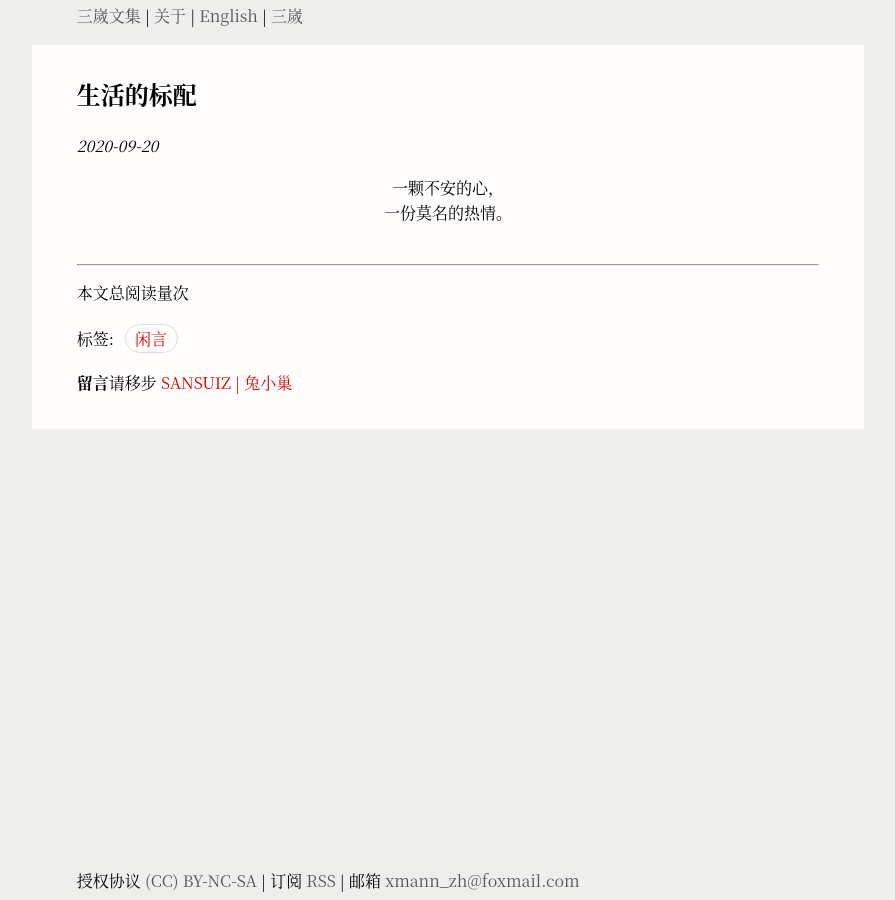
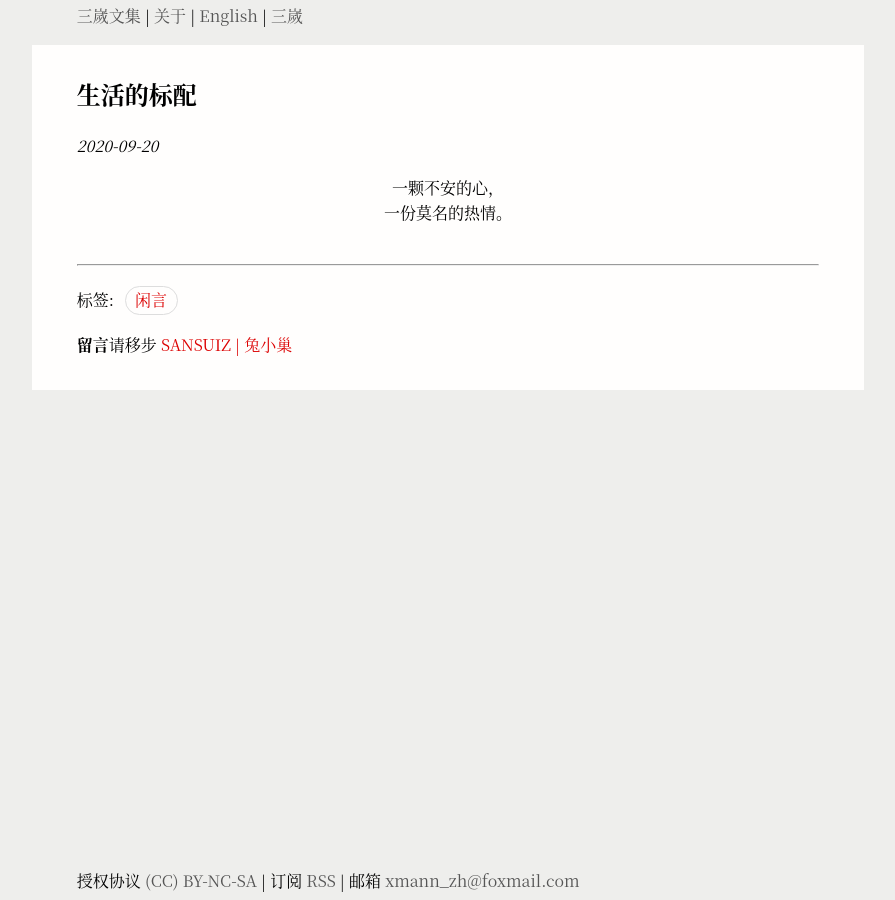
Before and after one commit to Sansuiz/wenji, a Jekyll site: the page built from _posts/2020/2020-09-20-sheng-huo.md, in a window 1280 px wide. Shown: the whole page, without its empty margins (192-1087 px from the left). Built offline with Jekyll 4.4.1, drawn with Linux system fonts in a browser that asks for light colours; comment, search, counter and statistics services are not loaded.

Commit message:
busuanzi

```diff
--- a/_includes/cnhead.html
+++ b/_includes/cnhead.html
@@ -12,7 +12,4 @@
 	<!-- Favicon -->
 	<link rel="shortcut icon" href="{{ site.baseurl }}/img/favicon.ico">
 
-	<script async src="//dn-lbstatics.qbox.me/busuanzi/2.3/busuanzi.pure.mini.js">
-	</script>
-
 </head>
--- a/_includes/head.html
+++ b/_includes/head.html
@@ -12,7 +12,4 @@
 	<!-- Favicon -->
 	<link rel="shortcut icon" href="{{ site.baseurl }}/img/favicon.ico">
 
-	<script async src="//dn-lbstatics.qbox.me/busuanzi/2.3/busuanzi.pure.mini.js">
-	</script>
-
 </head>
--- a/_layouts/cnmath.html
+++ b/_layouts/cnmath.html
@@ -10,7 +10,6 @@ layout: cndefault
 </article>
 <div id="info-bottom">
 <hr>
-<p>本文总阅读量<span id="busuanzi_value_page_pv"></span>次</p>
 <p>标签: {% for tag in page.tags %}<block class="blog-tag"><a href="/wenji/cnarchive/#{{tag}}">{{ tag }}</a></block>{% endfor %}</p>
 <p><b>留言</b>请移步 <a href="https://support.qq.com/products/315295"> SANSUIZ | 兔小巢 </a> </p>
 </div>
--- a/_layouts/cnpost.html
+++ b/_layouts/cnpost.html
@@ -20,7 +20,6 @@ layout: cndefault
 </article>
 <div id="info-bottom">
 <hr>
-<p>本文总阅读量<span id="busuanzi_value_page_pv"></span>次</p>
 <p>标签: {% for tag in page.tags %}<block class="blog-tag"><a href="/wenji/cnarchive/#{{tag}}">{{ tag }}</a></block>{% endfor %}</p>
 <p><b>留言</b>请移步 <a href="https://support.qq.com/products/315295"> SANSUIZ | 兔小巢 </a> </p>
 </div>
--- a/_layouts/math.html
+++ b/_layouts/math.html
@@ -10,7 +10,6 @@ layout: default
 </article>
 <div id="info-bottom">
 <hr>
-<p>This article has been read<span id="busuanzi_value_page_pv"></span>times</p>
 <p>Tags: {% for tag in page.tags %}<block class="blog-tag"><a href="/wenji/archive/#{{tag}}">{{ tag }}</a></block>{% endfor %}</p>
 <p><b>Feedback</b> in <a href="https://support.qq.com/products/315295"> SANSUIZ | 兔小巢 </a> </p>
 </div>
--- a/_layouts/post.html
+++ b/_layouts/post.html
@@ -20,7 +20,6 @@ layout: default
 </article>
 <div id="info-bottom">
 <hr>
-<p>This article has been read<span id="busuanzi_value_page_pv"></span>times</p>
 <p>Tags: {% for tag in page.tags %}<block class="blog-tag"><a href="/wenji/archive/#{{tag}}">{{ tag }}</a></block>{% endfor %}</p>
 <p><b>Feedback</b> in <a href="https://support.qq.com/products/315295"> SANSUIZ | 兔小巢 </a> </p>
 </div>
```
